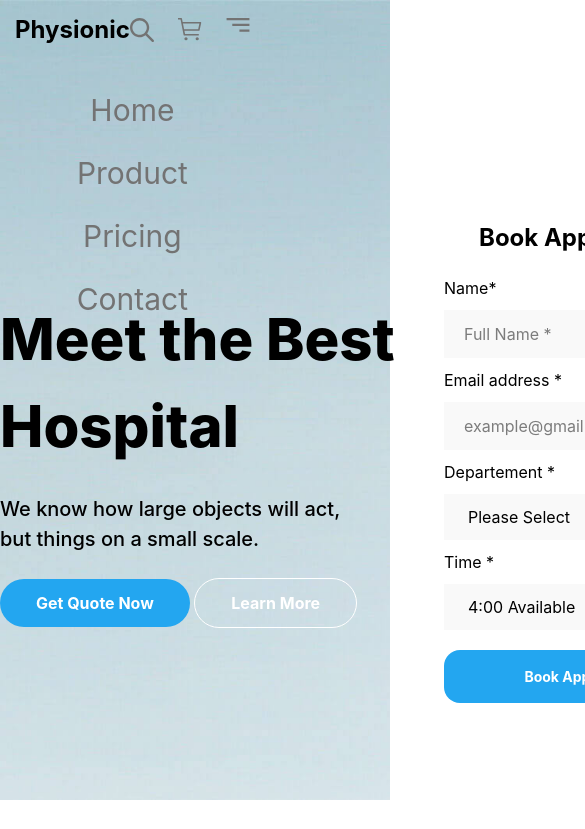
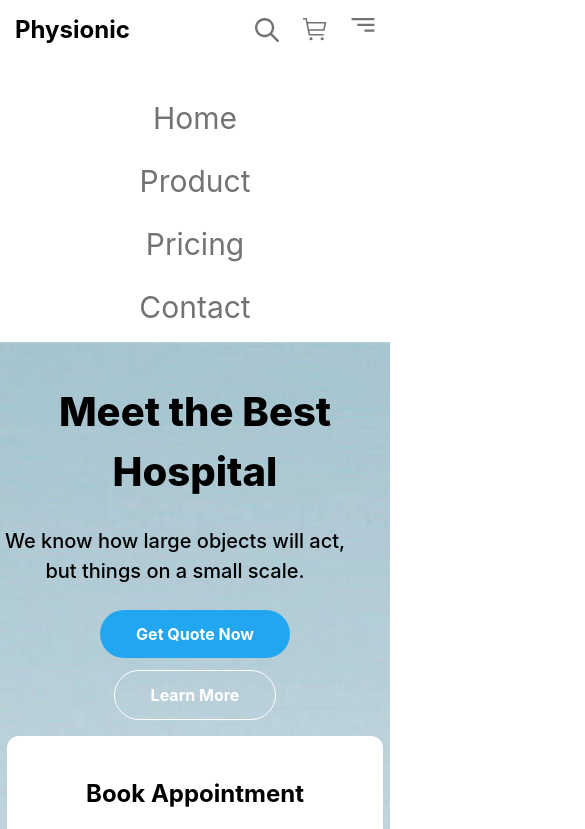
Before and after one commit to Ehson01/LESSON_21, a website: page index.html in a window 390 px wide. Shown: the top 829 px of the page, 585 px wide, since content can reach past the window. Drawn offline with Linux system fonts and the light colour scheme.

Commit message:
section1_2

```diff
--- a/index.html
+++ b/index.html
@@ -11,9 +11,9 @@
 </head>
 <body>
     <header class="lg:max-w-300 max-w-90 m-auto ">
-            <div class="block lg:flex justify-between items-center lg:w-300 absolute py-3">
-                <div class="lg:flex block gap-25 items-center">
-                    <div class="flex justify-between items-center">
+            <div class="block lg:flex justify-between items-center lg:w-300 lg:absolute relative py-3">
+                <div class="flex flex-col lg:flex-row gap-2">
+                    <div class="flex items-center justify-between">
                     <h3 class="text-[24px] font-bold lg:text-white">Physionic</h3>
                     <div class="flex lg:hidden gap-6">
                         <div>
@@ -41,12 +41,12 @@
         </div>
     </header>
     <main>
-        <section class="w-full h-200 pt-45 bg-[url(/image_for_index/img.jpg)] lg:bg-[url(/image_for_index/img2.png)] bg-no-repeat  lg:bg-center bg-cover">
-            <div class="max-w-100 lg:max-w-300 m-auto flex justify-between items-center">
+        <section class="w-full lg:h-screen h-300 lg:pt-45 pt-10 bg-[url(/image_for_index/img.jpg)] lg:bg-[url(/image_for_index/img2.png)] bg-no-repeat  lg:bg-center bg-cover">
+            <div class="max-w-100 lg:max-w-300 m-auto flex flex-col lg:flex-row justify-between items-center gap-4">
                 <div class="">
-                    <h1 class="text-black font-extrabold text-[58px] w-100 ">Meet the Best Hospital</h1><br>
-                    <p class="text-black text-[20px] font-medium w-90">We know how large objects will act, but things on a small scale.</p><br>
-                    <div>
+                    <h1 class="text-black font-extrabold text-[40px] lg:text-[58px] w-100 text-center lg:text-start">Meet the Best Hospital</h1><br>
+                    <p class="text-black text-[20px] font-medium w-90 text-center lg:text-start">We know how large objects will act, but things on a small scale.</p><br>
+                    <div class="flex flex-col lg:flex-row items-center gap-3">
                         <button class="text-white bg-[#23A6F0] py-3 px-9 rounded-4xl font-bold">Get Quote Now</button>
                         <button class="text-white border border-white border-solid rounded-4xl py-3 px-9 font-bold">Learn More</button>
                     </div>
```
Also changed, not shown: src/output.css.
